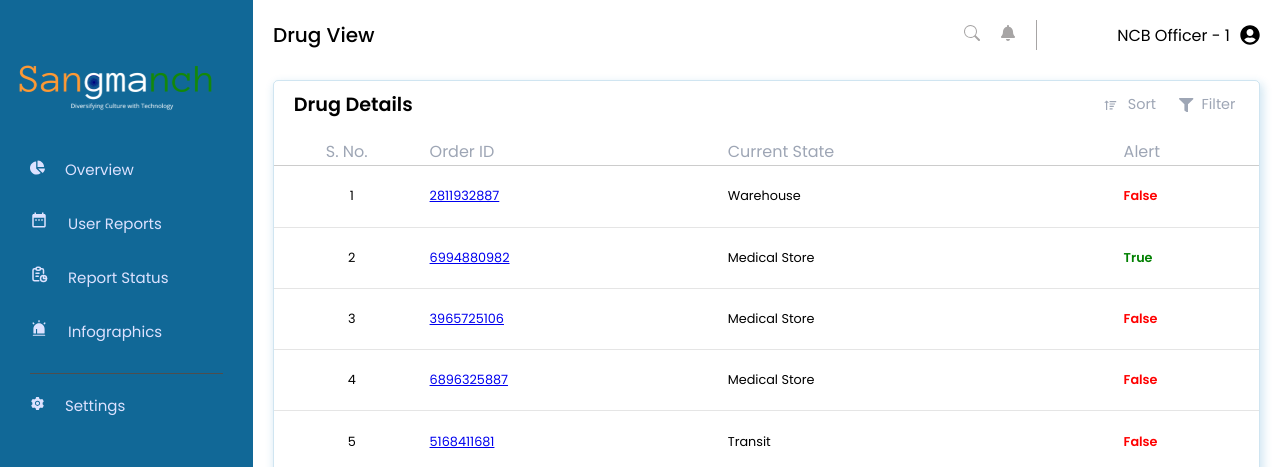
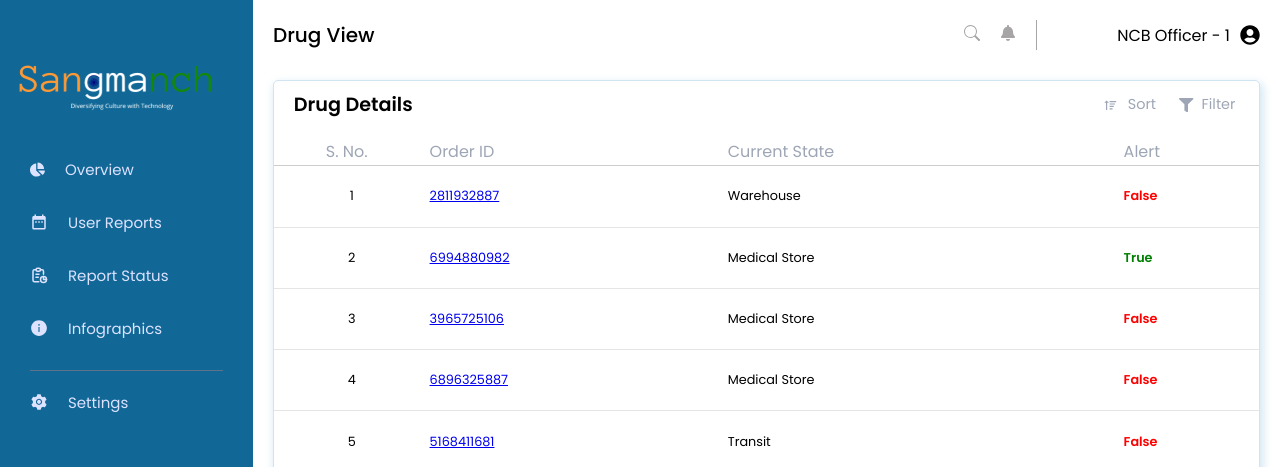
Before and after one commit to Team-Disruptorss-SIH-22/sangmanch-FE, a React (Create React App) app: page /drugs in a window 1280 px wide. Shown: the top 467 px of the page. Built offline with nearby package versions, Linux system fonts and the light colour scheme; no server answers.

Commit message:
Update Admin Layout and Fix App.js Not found

```diff
--- a/src/components/pages/Admin/AdminLayout.js
+++ b/src/components/pages/Admin/AdminLayout.js
@@ -5,7 +5,7 @@ import SangmanchLogo from "../../../assets/sangmanch_logo.svg";
 import { MdDateRange } from "react-icons/md";
 import { TbReport } from "react-icons/tb";
 import { FaChartPie } from "react-icons/fa";
-import { AiFillAlert, AiFillSetting } from "react-icons/ai";
+import { AiFillAlert, AiFillSetting, AiFillInfoCircle } from "react-icons/ai";
 import { Link } from "react-router-dom";
 
 const AdminLayout = ({ Component, title }) => {
@@ -35,7 +35,7 @@ const AdminLayout = ({ Component, title }) => {
             </span>
           </li>
           <li>
-            <AiFillAlert size={18} />
+            <AiFillInfoCircle size={18} />
             <span>
               <Link to="/alerts">Infographics</Link>
             </span>
@@ -55,7 +55,7 @@ const AdminLayout = ({ Component, title }) => {
 
           <div className={styles.divider}></div>
           <li>
-            <AiFillSetting />
+            <AiFillSetting size={18} />
             <span>
               <Link to="/settings">Settings</Link>
             </span>
--- a/src/index.js
+++ b/src/index.js
@@ -3,7 +3,7 @@ import ReactDOM from "react-dom";
 import { ToastContainer } from "react-toastify";
 
 import "./styles/index.css";
-import { App } from "./components";
+import App from "./components/App";
 
 ReactDOM.render(
 	<React.StrictMode>
--- a/src/styles/admin/adminLayout.module.css
+++ b/src/styles/admin/adminLayout.module.css
@@ -41,6 +41,8 @@
 
 .sidebar ul li {
   margin-bottom: 30px;
+  display: flex;
+  align-items: center;
   cursor: pointer;
   font-size: 15px;
 }
@@ -55,7 +57,7 @@
 }
 
 .sidebar ul .divider {
-  border-top: 1px solid #4e4e4e;
+  border-top: 1px solid #60728a;
   margin: 0;
   margin-bottom: 20px;
 }
```
